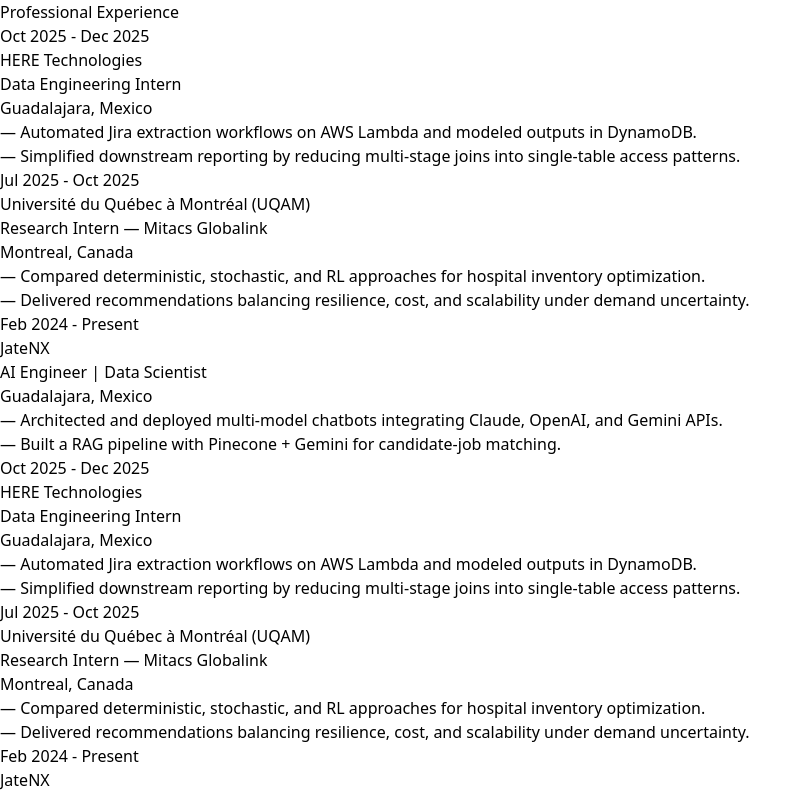
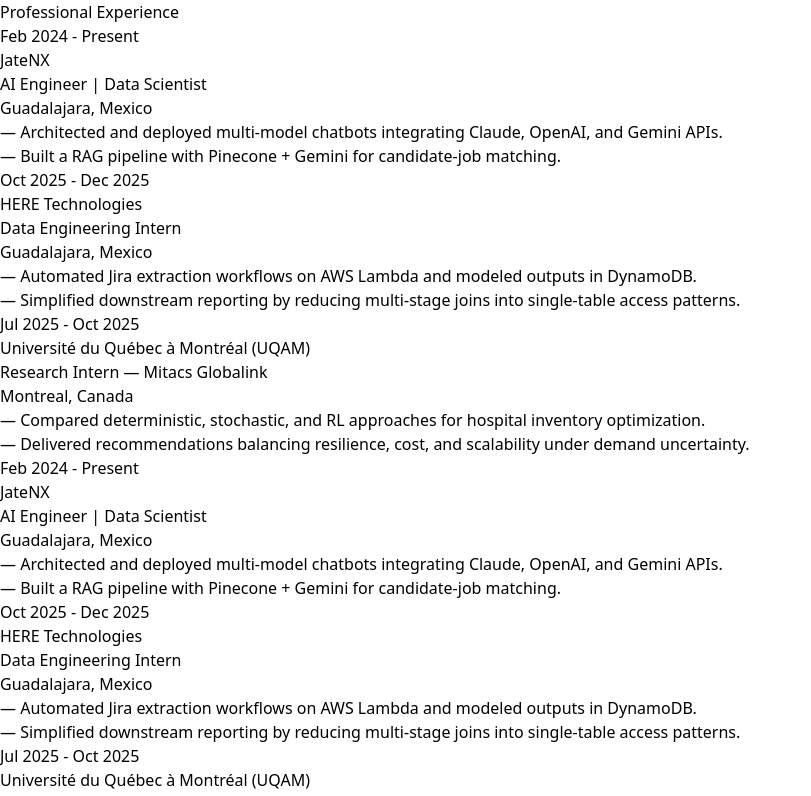
Before and after one commit to santiagomora2/santiagomora2.github.io, a React (Vite) app: page /work-experience in a window 1280 px wide. Shown: the top 796 px of the page, without its empty margins (0-811 px from the left). Built offline with nearby package versions, Linux system fonts and the light colour scheme.

Commit message:
fix: update job experience section and correct portfolio title formatting

```diff
--- a/content/experience.json
+++ b/content/experience.json
@@ -1,4 +1,14 @@
 [
+    {
+    "job_title": "AI Engineer | Data Scientist",
+    "time-interval": "Feb 2024 - Present",
+    "location": "Guadalajara, Mexico",
+    "company": "JateNX",
+    "highlights": [
+      "Architected and deployed multi-model chatbots integrating Claude, OpenAI, and Gemini APIs.",
+      "Built a RAG pipeline with Pinecone + Gemini for candidate-job matching."
+    ]
+  },
   {
     "job_title": "Data Engineering Intern",
     "time-interval": "Oct 2025 - Dec 2025",
@@ -18,15 +28,5 @@
       "Compared deterministic, stochastic, and RL approaches for hospital inventory optimization.",
       "Delivered recommendations balancing resilience, cost, and scalability under demand uncertainty."
     ]
-  },
-  {
-    "job_title": "AI Engineer | Data Scientist",
-    "time-interval": "Feb 2024 - Present",
-    "location": "Guadalajara, Mexico",
-    "company": "JateNX",
-    "highlights": [
-      "Architected and deployed multi-model chatbots integrating Claude, OpenAI, and Gemini APIs.",
-      "Built a RAG pipeline with Pinecone + Gemini for candidate-job matching."
-    ]
   }
 ]
--- a/index.html
+++ b/index.html
@@ -4,7 +4,7 @@
     <meta charset="UTF-8" />
     <link rel="icon" type="image/svg+xml" href="/src/assets/svgs/wiimote-icon.svg" />
     <meta name="viewport" content="width=device-width, initial-scale=1.0" />
-    <title>Santiago Mora — Wii Portfolio</title>
+    <title>Santiago Mora - Wii Portfolio</title>
     <!-- Reconstruct URL after GitHub Pages 404 redirect (see public/404.html) -->
     <script>
       (function (l) {
```
